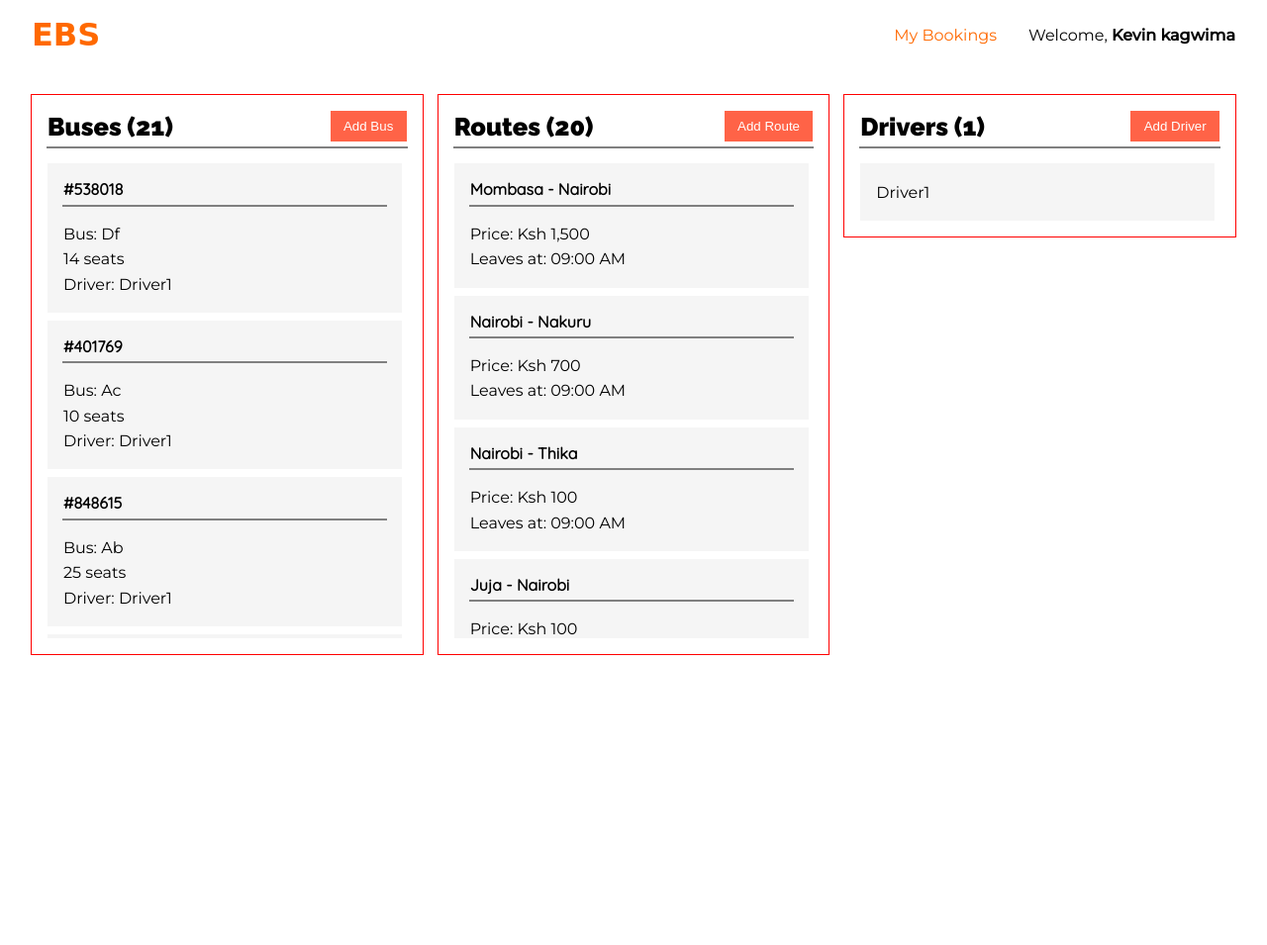
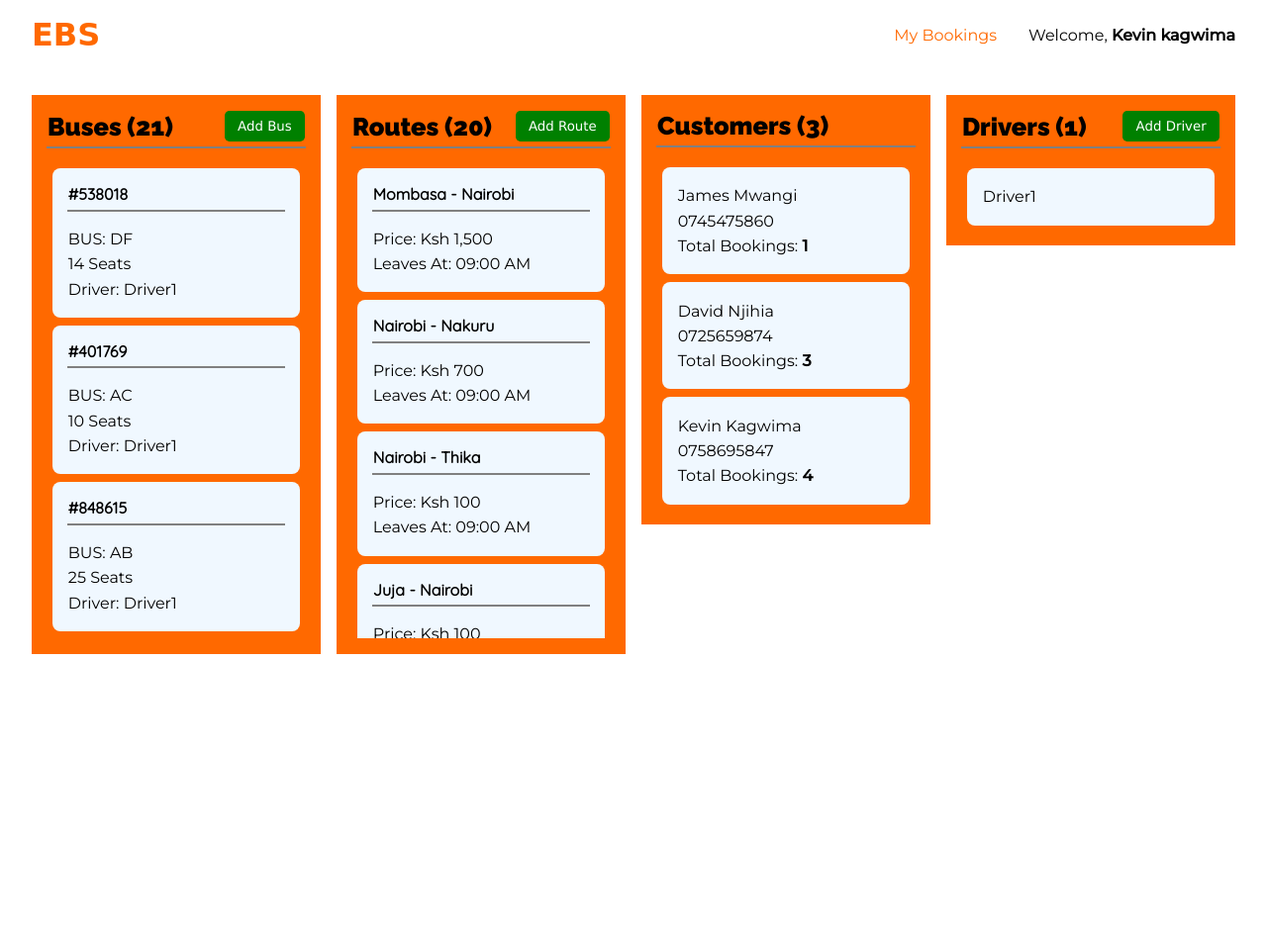
Before and after one commit to kevokagwima/Bus-Booking-System, a Flask app: page /fleet-home in a window 1280 px wide. Shown: the top 955 px of the page at 99% size. Run offline with Flask 2, Linux system fonts and the light colour scheme; a user stored in the database is signed in; data comes from the database, SQL or seed files in the repository; both versions use the stored data as it was after the commit; some web fonts are replaced.

Commit message:
Updated Files

```diff
--- a/application.py
+++ b/application.py
@@ -88,8 +88,9 @@ def fleet_home():
   buses = Bus.query.all()
   drivers = Drivers.query.all()
   routes = Routes.query.all()
+  customers = Customers.query.all()
 
-  return render_template("fleet-home.html", buses=buses, drivers=drivers, routes=routes)
+  return render_template("fleet-home.html", buses=buses, drivers=drivers, routes=routes, customers=customers)
 
 @app.route("/add-bus", methods=["POST", "GET"])
 @login_required
--- a/static/css/fleet-home.css
+++ b/static/css/fleet-home.css
@@ -2,12 +2,12 @@
   margin-top: 4rem;
   padding: 2rem;
   display: grid;
-  grid-template-columns: repeat(3, 1fr);
+  grid-template-columns: repeat(4, 1fr);
   gap: 1rem;
 }
 
 #tab {
-  outline: 1px solid red;
+  background-color: var(--highlight-bgcolor);
   padding: 1rem;
   margin-bottom: 1rem;
   height: max-content;
@@ -21,11 +21,13 @@
 }
 
 .btn {
-  background-color: tomato;
+  background-color: green;
   border: none;
   padding: 0.6em 1em;
   cursor: pointer;
   color: white;
+  border-radius: 0.3rem;
+  font-family: Verdana, Geneva, Tahoma, sans-serif;
 }
 
 #tab hr {
@@ -42,13 +44,14 @@
   gap: 0.5rem;
   max-height: 30rem;
   overflow: auto;
-  padding-right: 0.3rem;
+  padding: 0.3rem;
 }
 
 .bus-info,
 .routes-info,
 .driver-info {
-  background-color: whitesmoke;
+  background-color: aliceblue;
+  border-radius: 0.5rem;
   padding: 1rem;
 }
 
@@ -56,6 +59,11 @@
 .routes-info p,
 .driver-info p {
   padding: 0.2rem 0;
+  text-transform: capitalize;
+}
+
+#par {
+  text-transform: uppercase;
 }
 
 .modal,
@@ -78,7 +86,7 @@
   margin: 10% auto;
   padding: 2rem;
   border: 1px solid #888;
-  width: 80%;
+  width: 40%;
   position: relative;
 }
 
@@ -93,10 +101,13 @@ form input,
 form select {
   padding: 1em;
   cursor: pointer;
+  font-family: Verdana, Geneva, Tahoma, sans-serif;
 }
 
 form button {
-  background-color: green;
+  font-family: Verdana, Geneva, Tahoma, sans-serif;
+  background-color: var(--highlight-bgcolor);
+  border: none;
   color: white;
   padding: 1em;
   cursor: pointer;
--- a/templates/admin_bookings.html
+++ b/templates/admin_bookings.html
@@ -16,7 +16,7 @@ My Bookings
     {% for booking in bookings|sort(attribute="id", reverse=True) %}
     <div class="bookings">
       {% for customer in customers if customer.id == booking.customer %}
-      <p>Booked By: {{ customer.fname }} {{ customer.lname }}</p>
+      <p id="by">Booked By: {{ customer.fname }} {{ customer.lname }}</p>
       {% endfor %}
       {% for bus in buses if bus.id == booking.bus %}
       <h4>Bus RegNo: #{{ bus.reg_no }}</h4>
--- a/templates/fleet-home.html
+++ b/templates/fleet-home.html
@@ -22,7 +22,7 @@ Home
       <div class="bus-info">
         <h4>#{{ bus.reg_no }}</h4>
         <hr>
-        <p>Bus: {{ bus.bus_identifier }}</p>
+        <p id="par">Bus: {{ bus.bus_identifier }}</p>
         <p>{{ bus.seats }} seats</p>
         {% if bus.driver %}
         {% for driver in drivers if driver.id == bus.driver %}
@@ -48,6 +48,21 @@ Home
         <hr>
         <p>Price: {{ "Ksh {:,}".format(route.price) }}</p>
         <p>Leaves at: {{ route.depature_time.strftime("%I:%M %p") }}</p>
+      </div>
+      {% endfor %}
+    </div>
+  </div>
+  <div id="tab" class="customer">
+    <h1>
+      Customers ({{ customers|count }})
+    </h1>
+    <hr>
+    <div class="driver-box">
+      {% for customer in customers|sort(attribute="id", reverse=True) %}
+      <div class="driver-info">
+        <p>{{ customer.fname }} {{ customer.lname }}</p>
+        <p>{{ customer.phone_number }}</p>
+        <p>Total Bookings: <b>{{ customer.booking|count }}</b></p>
       </div>
       {% endfor %}
     </div>
--- a/templates/index.html
+++ b/templates/index.html
@@ -14,8 +14,8 @@ Home
   <div class="fade">
     <h1>Want to travel?</h1>
     <h4>We got you</h4>
-    <p>Lorem ipsum dolor sit amet, consectetur adipisicing elit. Fuga deleniti quidem optio at vero cumque praesentium,
-      aut vitae quos. Debitis iure sunt consequatur reprehenderit inventore.</p>
+    <p>Just type in a where you want to go and we'll find you a bus that will get you there without any hassles. Come
+      and plan your trip with us, you will not be disappointed and that is our guarantee</p>
     <div class="route-box">
       <form action="{{ url_for('available_bus') }}" method="post">
         <input type="text" name="from" placeholder="From" required>
```
Also changed, not shown: static/css/bookings.css (+14 -2 lines), instance/site.db.
